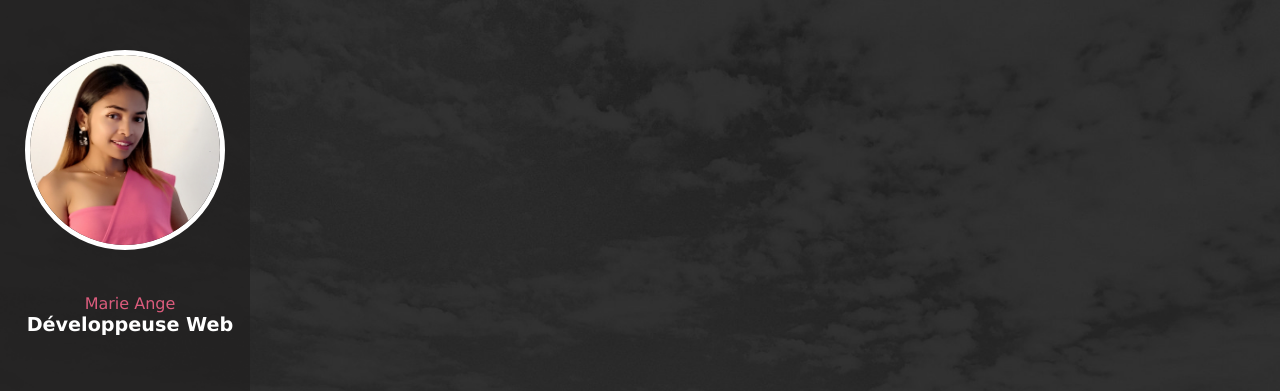
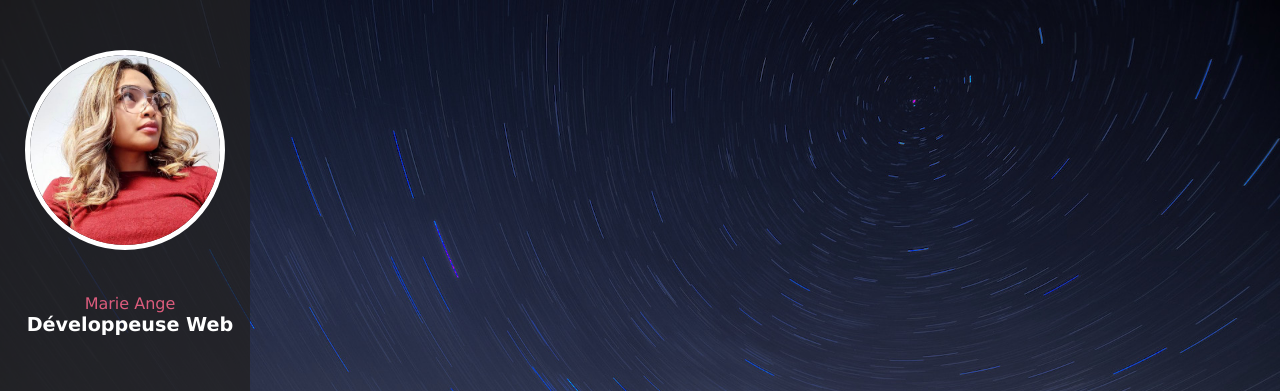
Before and after one commit to rayna13/rayna13.github.io, a plain HTML site: page index.html in a window 1280 px wide. Shown: the top 391 px of the page. Drawn offline with Linux system fonts and the light colour scheme.

Commit message:
change photo and background

```diff
--- a/assets/css/style.css
+++ b/assets/css/style.css
@@ -13,7 +13,7 @@ html {
 }
 
 body {
-    background: url(../img/bg.jpg) no-repeat center center fixed;
+    background: url(../img/mountain.jpg) no-repeat center center fixed;
     background-size: cover;
     background-color: #2a2b2e;
     color: #FFFFFF;
--- a/index.html
+++ b/index.html
@@ -13,7 +13,7 @@
     <label for="burger" id="burger-label"><img src="assets/img/burger.png" alt=""></label>
     <header>
         <div id="title">
-            <img src="assets/img/francia.jpg" alt="">
+            <img src="assets/img/marie.jpg" alt="">
             <p>Marie Ange</p>
             <h1>Développeuse Web</h1>
         </div>
```
Also changed, not shown: assets/img/marie.jpg (added), assets/img/mountain.jpg (added).
